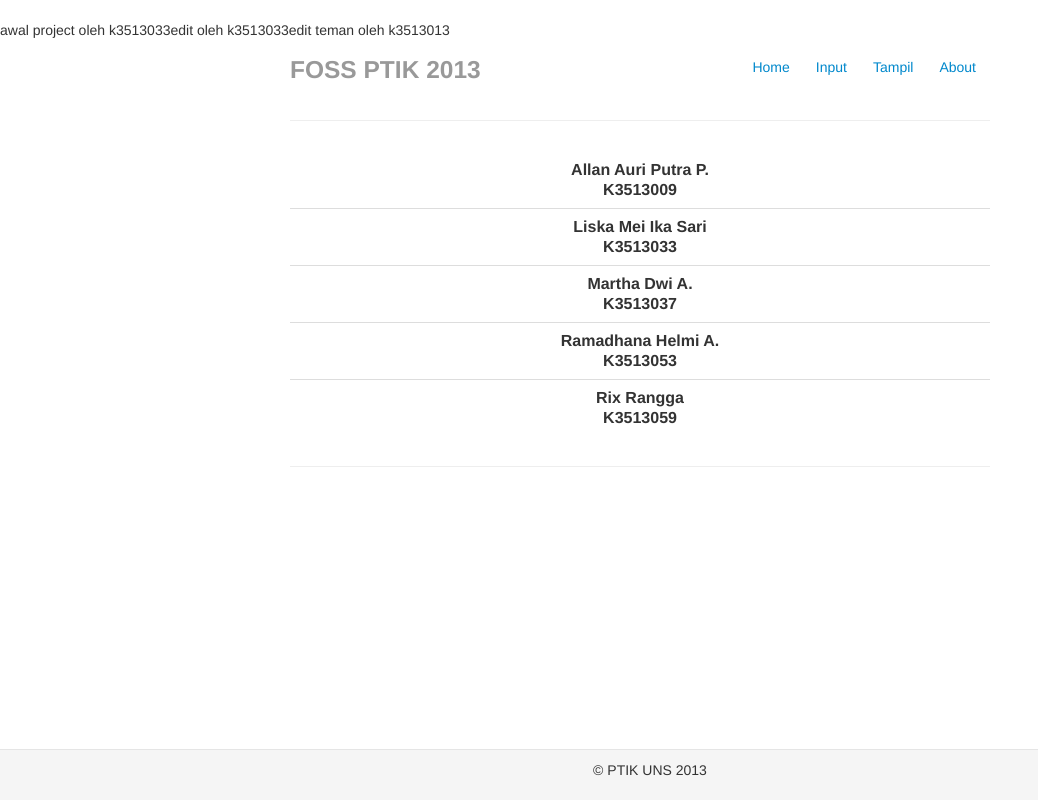
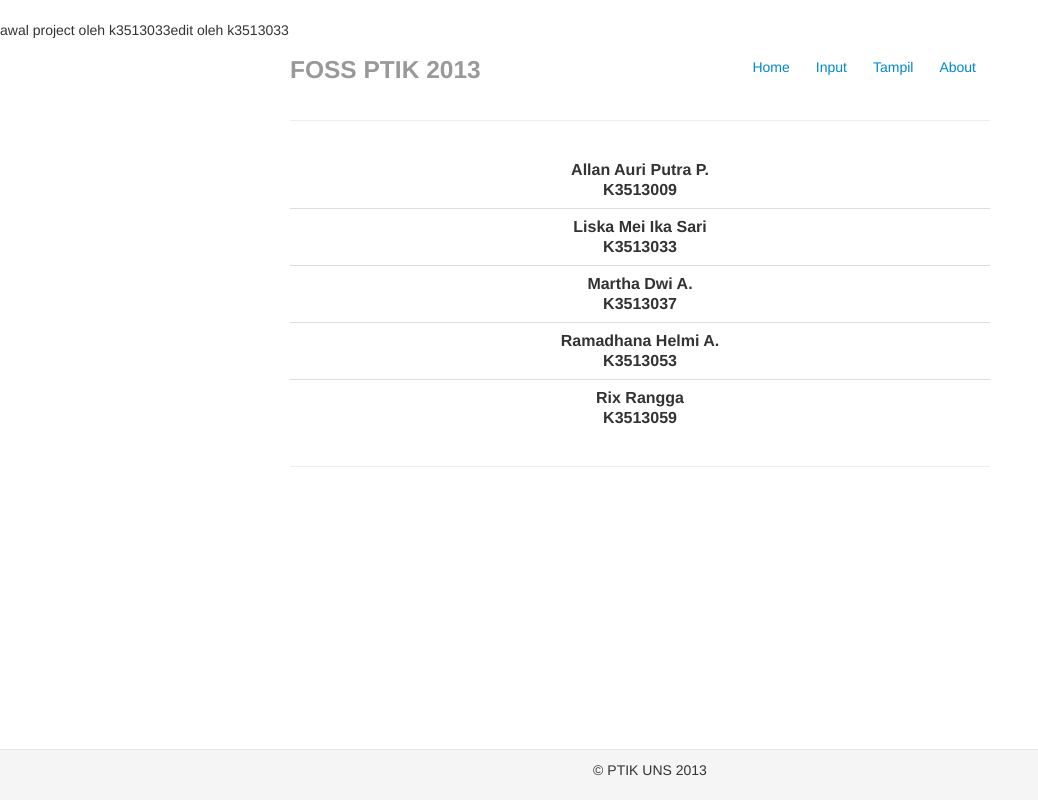
Before and after one commit to liskamey/K3513033, a CodeIgniter app: page /index.php/mahasiswa/about in a window 1280 px wide. Shown: the whole page, without its empty margins (0-1038 px from the left). Run offline with CodeIgniter, Linux system fonts and the light colour scheme; lists and menus that the app fills with data are empty.

Commit message:
dihapus oleh K3513033

```diff
--- a/index.php
+++ b/index.php
@@ -1,7 +1,7 @@
 <?php
 	echo "awal project oleh k3513033";
 	echo "edit oleh k3513033";
-	echo "edit teman oleh k3513013";
+
 	//tambah satu baris oleh K3513013
 ?>
 <?php
```
